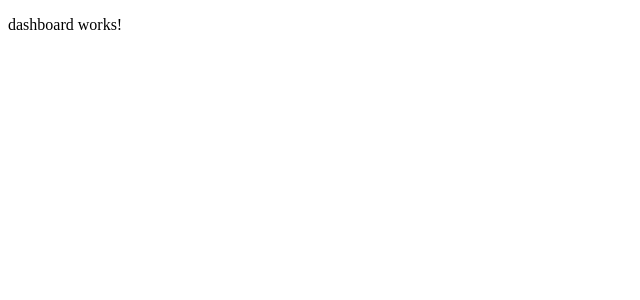
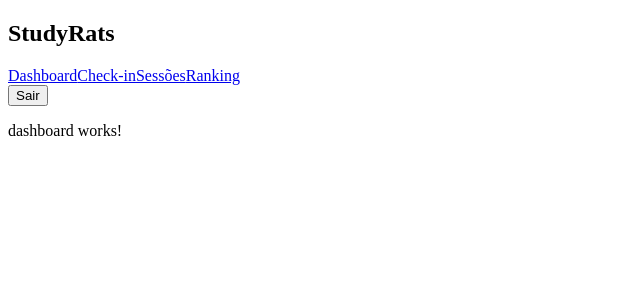
Before and after one commit to BiancaAriga/studyrats-frontend, an Angular app: page /dashboard in a window 1280 px wide. Shown: the top 300 px of the page, without its empty margins (0-640 px from the left). Built offline with nearby package versions, Linux system fonts and the light colour scheme; sample sign-in values are in the browser's storage.

Commit message:
feat: esqueleto do layout

```diff
--- /dev/null
+++ b/src/app/layout/main-layout/main-layout.html
@@ -0,0 +1,5 @@
+<app-sidebar></app-sidebar>
+
+<main>
+  <router-outlet></router-outlet>
+</main>
--- /dev/null
+++ b/src/app/layout/sidebar/sidebar.html
@@ -0,0 +1,14 @@
+<aside>
+  <h2>StudyRats</h2>
+
+  <nav>
+    <a routerLink="/dashboard">Dashboard</a>
+    <a routerLink="/check-in">Check-in</a>
+    <a routerLink="/sessoes">Sessões</a>
+    <a routerLink="/ranking">Ranking</a>
+  </nav>
+
+  <button type="button">
+    Sair
+  </button>
+</aside>
```
Also changed, not shown: src/app/app.routes.ts (+10 -2 lines), src/app/layout/main-layout/main-layout.ts (added, +11 -0 lines), src/app/layout/sidebar/sidebar.ts (added, +10 -0 lines), src/app/layout/main-layout/main-layout.css (added), src/app/layout/sidebar/sidebar.css (added), 2 other files (tests, documents, lock files or other folders).
